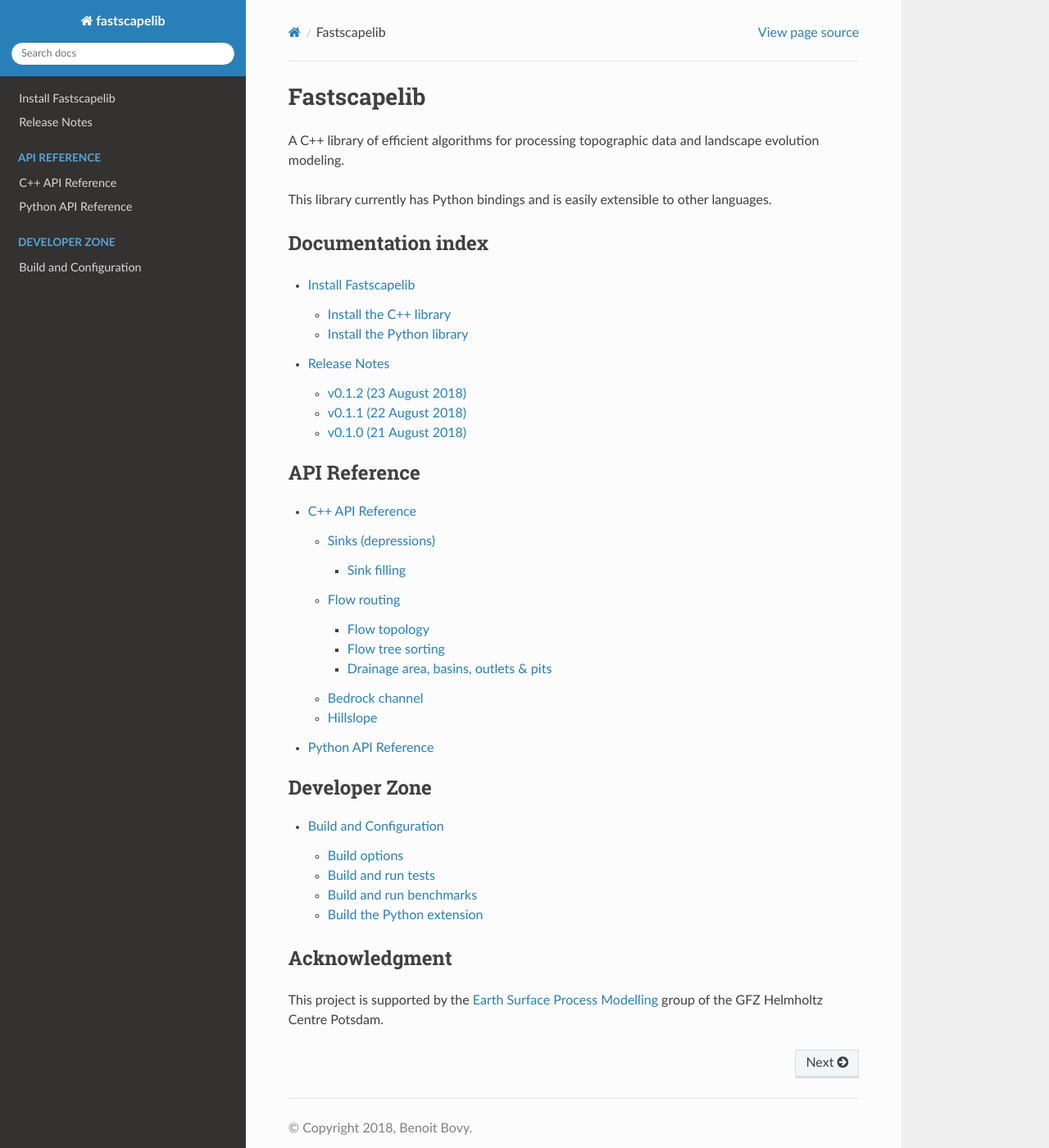
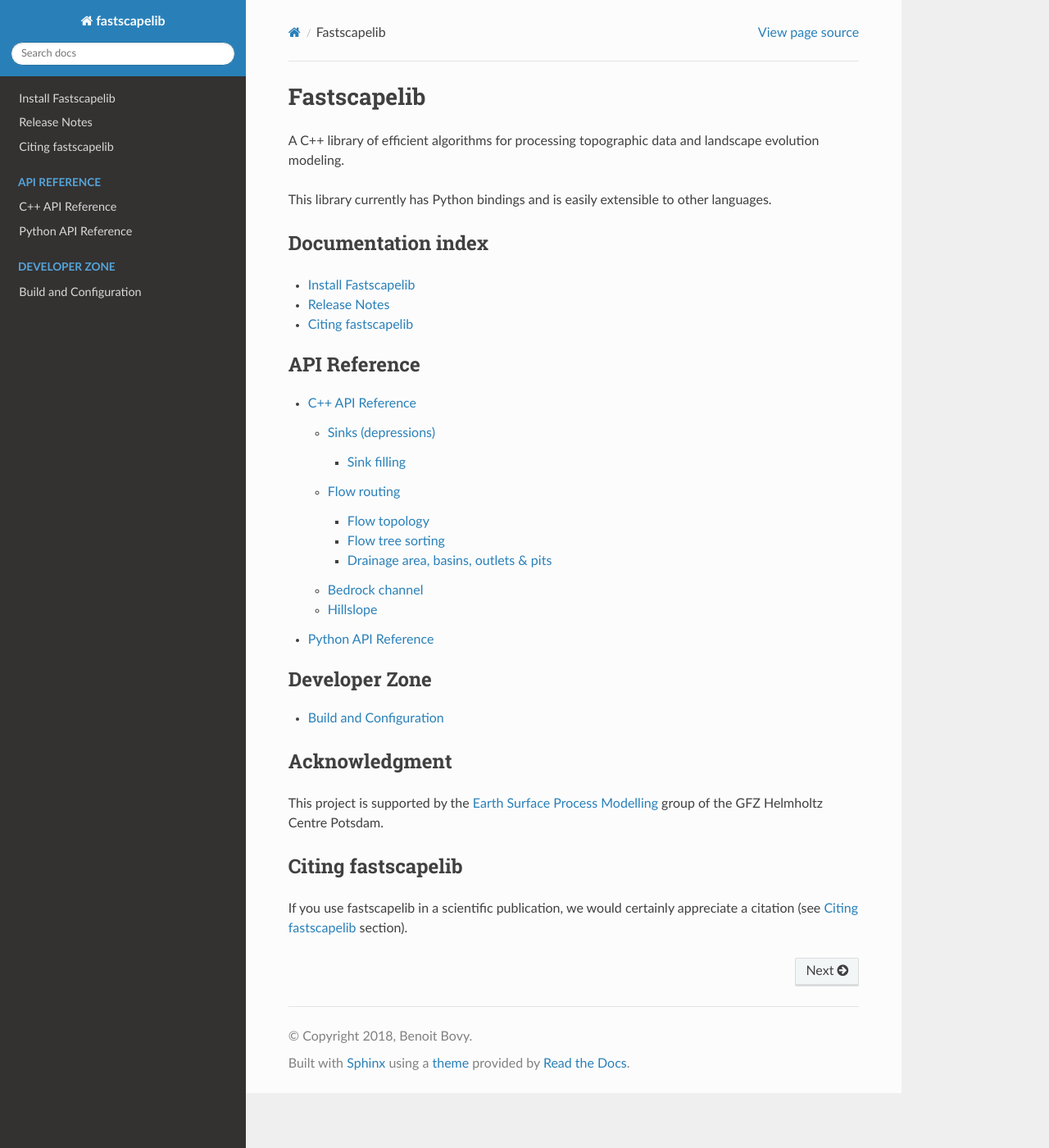
Before and after one commit to fastscape-lem/fastscapelib, a Sphinx documentation site: the page built from doc/source/index.rst, in a window 1280 px wide and 1400 px high. Shown: the whole window at 82% size. Built offline with Sphinx 7.4.7 and the Read the Docs theme 2.0.0, drawn with Linux system fonts in a browser that asks for light colours.

Commit message:
add citation info (+ zenodo badge) in README and docs

```diff
--- a/doc/source/index.rst
+++ b/doc/source/index.rst
@@ -11,10 +11,11 @@
 -------------------
 
 .. toctree::
-   :maxdepth: 2
+   :maxdepth: 1
 
    install
    release_notes
+   citation
 
 .. toctree::
    :caption: API Reference
@@ -25,7 +26,7 @@
 
 .. toctree::
    :caption: Developer Zone
-   :maxdepth: 2
+   :maxdepth: 1
 
    build_options
 
@@ -36,3 +37,9 @@
 group of the GFZ Helmholtz Centre Potsdam.
 
 .. _`Earth Surface Process Modelling`: http://www.gfz-potsdam.de/en/section/earth-surface-process-modelling/
+
+Citing fastscapelib
+-------------------
+
+If you use fastscapelib in a scientific publication, we would
+certainly appreciate a citation (see :doc:`citation` section).
```
Also changed, not shown: README.rst (+13 -1 lines), doc/source/citation.rst (added, +12 -0 lines).
